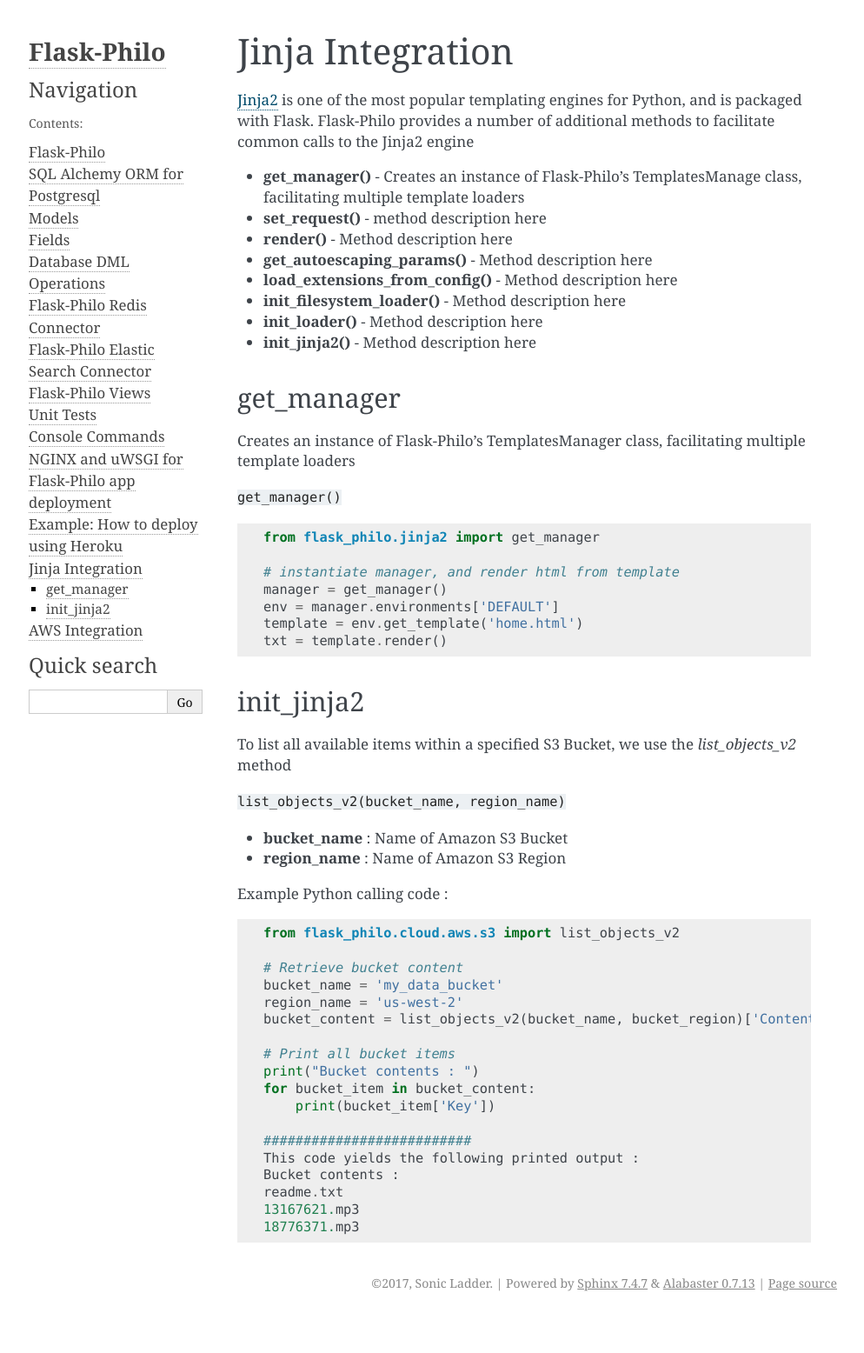
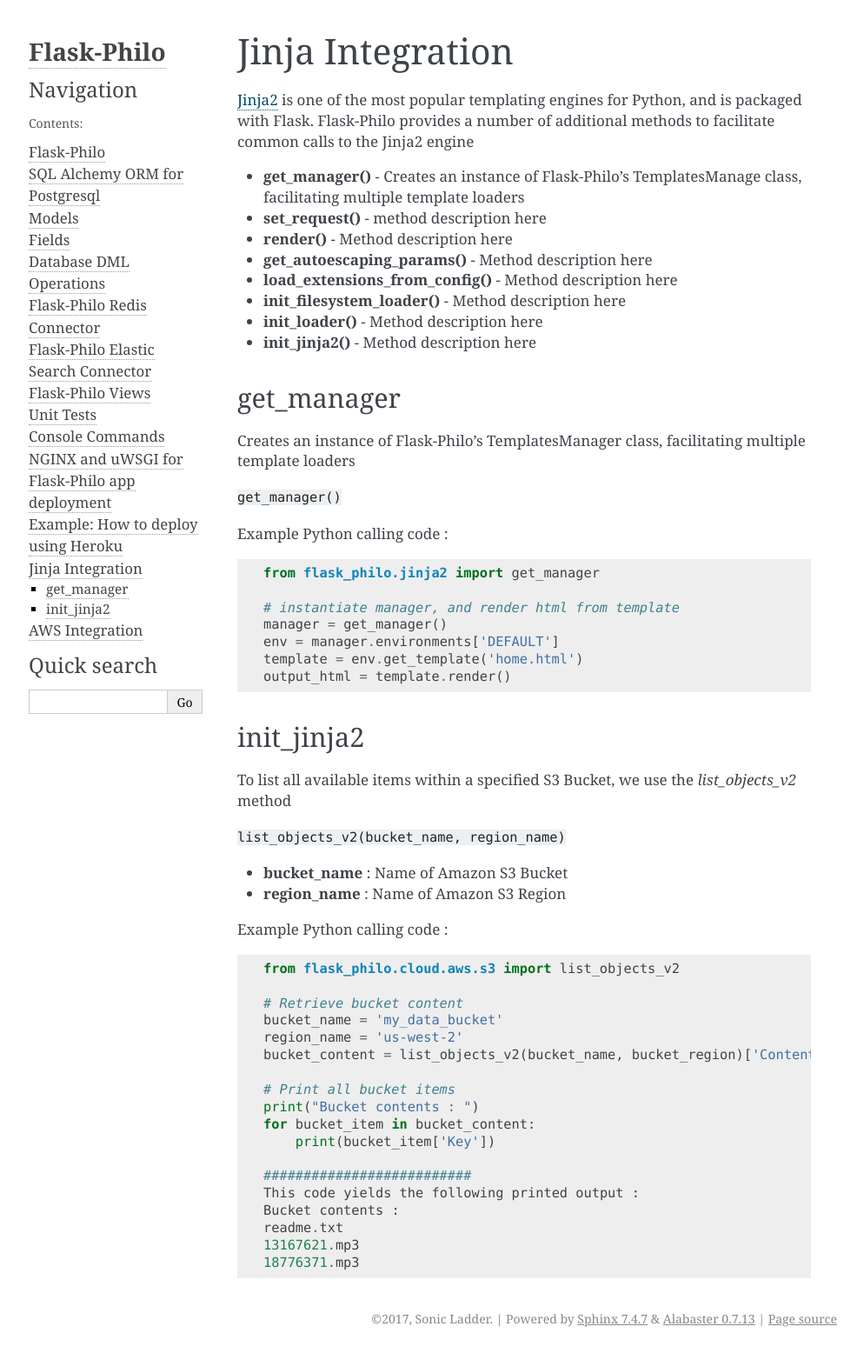
Before and after one commit to fenderdigital/flask-philo, a Sphinx documentation site: the page built from documentation/source/etc/jinja.rst, in a window 1280 px wide. Shown: the whole page at 87% size, without its empty margins (147-1141 px from the left). Built offline with Sphinx 7.4.7, drawn with Linux system fonts in a browser that asks for light colours; pages that are not in the unit, such as notebooks, are missing from menus; before the commit the page ends 1515 px from its top, so only the background shows below that.

Commit message:
Jinja Docs

```diff
--- a/documentation/source/etc/jinja.rst
+++ b/documentation/source/etc/jinja.rst
@@ -20,6 +20,8 @@
 
 ``get_manager()``
 
+Example Python calling code :
+
 ::
 
     from flask_philo.jinja2 import get_manager
@@ -28,7 +30,7 @@
     manager = get_manager()
     env = manager.environments['DEFAULT']
     template = env.get_template('home.html')
-    txt = template.render()
+    output_html = template.render()
 
 
 
```
